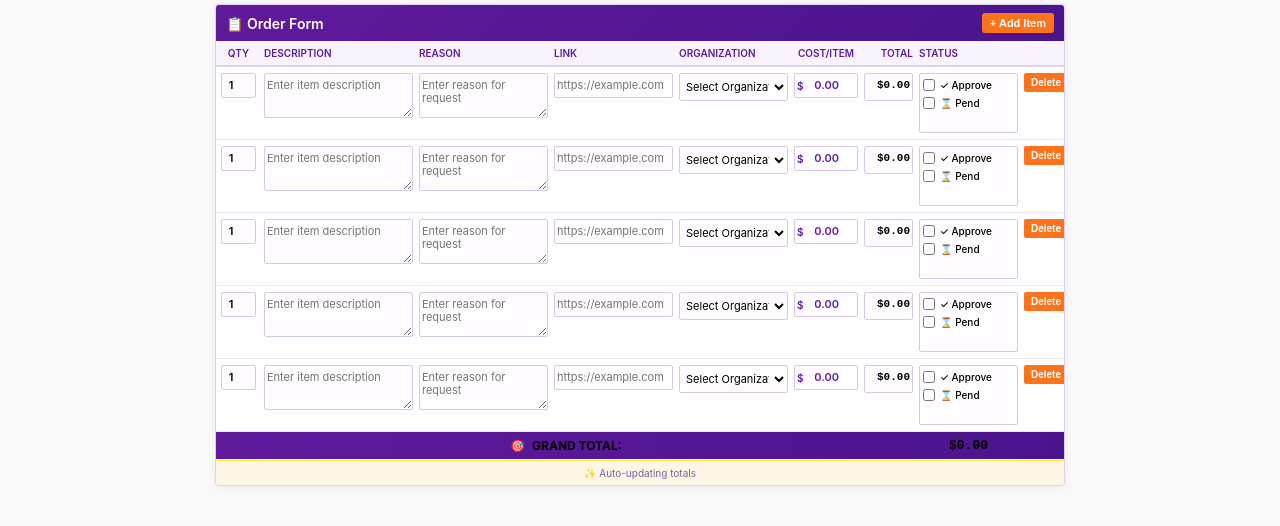
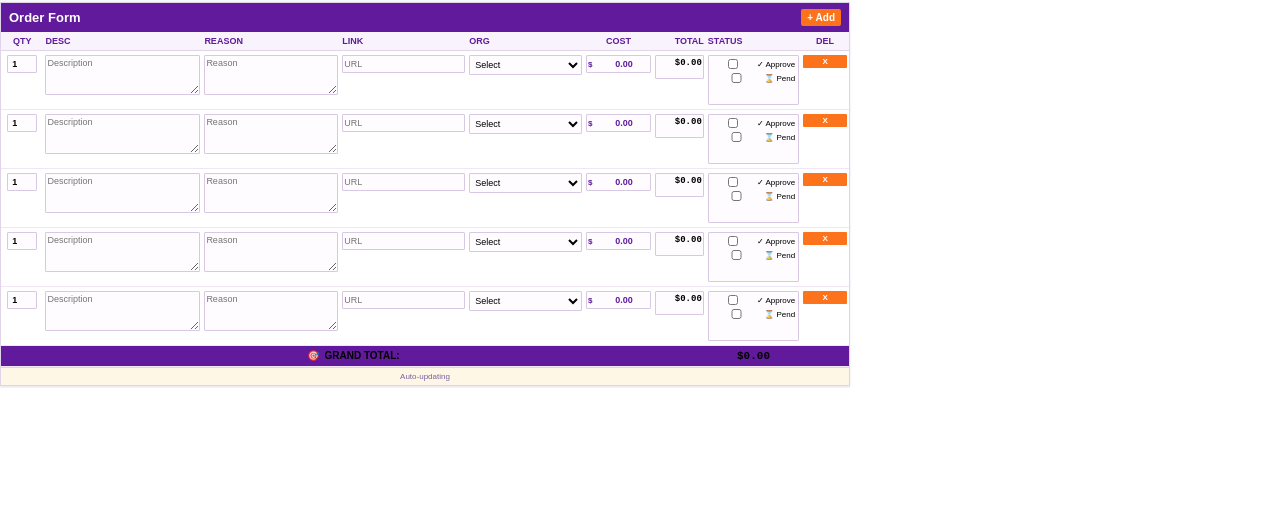
Before and after one commit to dvaughan111/Table, a plain HTML site: page index.html in a window 1280 px wide. Drawn offline with Linux system fonts and the light colour scheme.

Commit message:
Update index.html

```diff
--- a/index.html
+++ b/index.html
@@ -5,34 +5,35 @@
     <meta name="viewport" content="width=device-width, initial-scale=1.0">
     <title>Order Form</title>
     <style>
-        /* ZERO MARGIN STYLES - HUGS EDGES */
+        /* NUCLEAR OPTION - MAXIMUM COMPACT */
         * {
             box-sizing: border-box;
-            margin: 0;
-            padding: 0;
+            margin: 0 !important;
+            padding: 0 !important;
+            border-spacing: 0 !important;
         }
 
-        body {
-            margin: 0;
-            padding: 0;
-            background-color: #f9f9f9;
+        html, body {
+            margin: 0 !important;
+            padding: 0 !important;
+            width: 100% !important;
+            overflow-x: hidden !important;
         }
 
         .widget-container {
-            font-family: -apple-system, BlinkMacSystemFont, 'Segoe UI', Roboto, sans-serif;
-            padding: 4px 0; /* ZERO horizontal padding */
-            max-width: 850px;
-            margin: 0 auto;
+            font-family: Arial, sans-serif;
+            padding: 2px 0 !important;
+            width: 100% !important;
+            max-width: 850px !important;
             background-color: #f9f9f9;
         }
 
         .order-table-container {
             background: white;
-            border-radius: 4px;
-            box-shadow: 0 1px 6px rgba(96, 26, 155, 0.1);
+            box-shadow: 0 1px 3px rgba(96, 26, 155, 0.1);
             overflow: hidden;
             border: 1px solid #e0d4e9;
-            margin: 0; /* NO MARGIN */
+            width: 100% !important;
         }
 
         /* TABLE HEADER */
@@ -40,176 +41,163 @@
             display: flex;
             justify-content: space-between;
             align-items: center;
-            padding: 8px 10px;
-            background: linear-gradient(135deg, #601a9b 0%, #4a148c 100%);
+            padding: 6px 8px !important;
+            background: #601a9b;
             color: white;
         }
 
         .table-header h3 {
-            margin: 0;
+            margin: 0 !important;
             font-weight: 600;
-            font-size: 14px;
+            font-size: 13px;
         }
 
         .add-row-btn {
             background-color: #fc731c;
             color: white;
             border: none;
-            padding: 4px 8px;
-            border-radius: 3px;
+            padding: 3px 6px !important;
+            border-radius: 2px;
             cursor: pointer;
             font-weight: 600;
-            font-size: 11px;
-            transition: all 0.2s ease;
+            font-size: 10px;
         }
 
-        .add-row-btn:hover {
-            background-color: #e56418;
-        }
-
-        /* TABLE - NO MARGINS */
+        /* TABLE - EXTREMELY TIGHT */
         .table-wrapper {
             overflow-x: auto;
-            margin: 0; /* NO MARGIN */
+            width: 100% !important;
         }
 
         .order-table {
-            width: 100%;
-            border-collapse: collapse;
-            table-layout: fixed;
-            font-size: 11px;
+            width: 100% !important;
+            border-collapse: collapse !important;
+            table-layout: fixed !important;
+            font-size: 10px !important;
+            min-width: 800px !important;
         }
 
-        /* TABLE HEADERS - MINIMAL PADDING */
+        /* TABLE HEADERS - ULTRA COMPACT */
         .order-table th {
             background-color: #f8f3fc;
-            padding: 6px 3px; /* REDUCED HORIZONTAL PADDING */
+            padding: 4px 2px !important;
             text-align: left;
             font-weight: 600;
             color: #601a9b;
-            border-bottom: 2px solid #e0d4e9;
-            font-size: 10px;
+            border-bottom: 1px solid #e0d4e9;
+            font-size: 9px;
             text-transform: uppercase;
             white-space: nowrap;
             overflow: hidden;
-            text-overflow: ellipsis;
         }
 
-        /* TABLE CELLS - MINIMAL PADDING */
+        /* TABLE CELLS - ULTRA COMPACT */
         .order-table td {
-            padding: 6px 3px; /* REDUCED HORIZONTAL PADDING */
+            padding: 4px 2px !important;
             border-bottom: 1px solid #f0e6f6;
             vertical-align: top;
             color: #000000;
         }
 
-        /* ADJUSTED COLUMN WIDTHS - TOTAL COLUMN SIGNIFICANTLY REDUCED */
+        /* EXTREMELY NARROW COLUMNS - TOTAL: ~800px */
         .order-table th:nth-child(1), /* Qty */
         .order-table td:nth-child(1) {
-            width: 45px;
-            min-width: 45px;
-            max-width: 45px;
+            width: 40px !important;
+            min-width: 40px !important;
+            max-width: 40px !important;
             text-align: center;
         }
 
         .order-table th:nth-child(2), /* Description */
         .order-table td:nth-child(2) {
-            width: 155px; /* INCREASED */
-            min-width: 155px;
-            max-width: 155px;
+            width: 150px !important;
+            min-width: 150px !important;
+            max-width: 150px !important;
         }
 
         .order-table th:nth-child(3), /* Reason */
         .order-table td:nth-child(3) {
-            width: 135px; /* INCREASED */
-            min-width: 135px;
-            max-width: 135px;
+            width: 130px !important;
+            min-width: 130px !important;
+            max-width: 130px !important;
         }
 
         .order-table th:nth-child(4), /* Link */
         .order-table td:nth-child(4) {
-            width: 125px; /* INCREASED */
-            min-width: 125px;
-            max-width: 125px;
+            width: 120px !important;
+            min-width: 120px !important;
+            max-width: 120px !important;
         }
 
         .order-table th:nth-child(5), /* Organization */
         .order-table td:nth-child(5) {
-            width: 115px; /* INCREASED */
-            min-width: 115px;
-            max-width: 115px;
+            width: 110px !important;
+            min-width: 110px !important;
+            max-width: 110px !important;
         }
 
         .order-table th:nth-child(6), /* Cost */
         .order-table td:nth-child(6) {
-            width: 70px;
-            min-width: 70px;
-            max-width: 70px;
+            width: 65px !important;
+            min-width: 65px !important;
+            max-width: 65px !important;
             text-align: center;
         }
 
-        .order-table th:nth-child(7), /* Row Total - SIGNIFICANTLY REDUCED */
+        .order-table th:nth-child(7), /* Row Total - EXTREMELY NARROW */
         .order-table td:nth-child(7) {
-            width: 55px; /* REDUCED FROM 65px to 55px */
-            min-width: 55px;
-            max-width: 55px;
+            width: 50px !important;  /* SUPER NARROW */
+            min-width: 50px !important;
+            max-width: 50px !important;
             text-align: right;
         }
 
         .order-table th:nth-child(8), /* Status */
         .order-table td:nth-child(8) {
-            width: 105px; /* INCREASED for better visibility */
-            min-width: 105px;
-            max-width: 105px;
+            width: 90px !important;
+            min-width: 90px !important;
+            max-width: 90px !important;
             text-align: left;
         }
 
         .order-table th:nth-child(9), /* Delete */
         .order-table td:nth-child(9) {
-            width: 50px;
-            min-width: 50px;
-            max-width: 50px;
+            width: 45px !important;
+            min-width: 45px !important;
+            max-width: 45px !important;
             text-align: center;
         }
 
-        /* TOTAL WIDTH: 45+155+135+125+115+70+55+105+50 = 855px (slightly over but will work) */
+        /* TOTAL WIDTH: 40+150+130+120+110+65+50+90+45 = 800px */
 
-        /* INPUTS - MINIMAL PADDING */
+        /* INPUTS - EXTREMELY COMPACT */
         .order-table input,
         .order-table textarea,
         .order-table select {
-            width: 100%;
-            padding: 5px 2px; /* REDUCED HORIZONTAL PADDING */
+            width: 100% !important;
+            padding: 3px 1px !important;
             border: 1px solid #d8c8e4;
-            border-radius: 2px;
-            font-size: 11px;
+            border-radius: 1px;
+            font-size: 9px !important;
             color: #000000;
             background-color: #fefcff;
-            font-family: inherit;
-            line-height: 1.2;
-        }
-
-        .order-table input:focus,
-        .order-table textarea:focus,
-        .order-table select:focus {
-            outline: none;
-            border-color: #fc731c;
-            box-shadow: 0 0 0 1px rgba(252, 115, 28, 0.1);
-            background-color: white;
+            font-family: Arial, sans-serif;
+            line-height: 1.1;
+            margin: 0 !important;
         }
 
         /* QUANTITY INPUT */
         .order-table td:nth-child(1) input {
-            padding: 5px 1px; /* MINIMAL PADDING */
+            padding: 3px 0 !important;
             text-align: center;
-            font-size: 11px;
+            font-size: 9px;
             font-weight: 600;
-            max-width: 35px;
-            margin: 0 auto;
+            max-width: 30px;
+            margin: 0 auto !important;
             display: block;
         }
 
-        /* COST INPUT */
+        /* COST INPUT - TINY DOLLAR SIGN */
         .cost-input-wrapper {
             position: relative;
             width: 100%;
@@ -218,20 +206,20 @@
         .cost-input-wrapper::before {
             content: "$";
             position: absolute;
-            left: 3px; /* CLOSER TO EDGE */
+            left: 2px;
             top: 50%;
             transform: translateY(-50%);
             color: #601a9b;
             font-weight: 600;
             z-index: 1;
             pointer-events: none;
-            font-size: 10px;
+            font-size: 8px;
         }
 
         .order-table td:nth-child(6) input {
-            padding: 5px 3px 5px 12px; /* REDUCED LEFT PADDING */
+            padding: 3px 2px 3px 10px !important;
             text-align: right;
-            font-size: 11px;
+            font-size: 9px;
             font-weight: 600;
             width: 100%;
             color: #601a9b;
@@ -240,60 +228,58 @@
         /* TEXTAREAS */
         .order-table textarea {
             resize: vertical;
-            min-height: 45px;
-            line-height: 1.2;
-            font-size: 11px;
+            min-height: 40px;
+            line-height: 1.1;
+            font-size: 9px;
             color: #000000;
         }
 
-        /* ROW TOTAL - COMPACT, NORMAL FONT SIZE BUT NARROWER */
+        /* ROW TOTAL - EXTREMELY COMPACT */
         .row-total {
             font-weight: 600;
             color: #000000;
-            font-size: 11px; /* NORMAL SIZE */
-            padding: 5px 2px !important; /* MINIMAL PADDING */
+            font-size: 9px !important;
+            padding: 3px 1px !important;
             display: block;
             text-align: right;
             background-color: #fefcff;
             border: 1px solid #d8c8e4;
-            border-radius: 2px;
-            min-height: 28px;
-            line-height: 1.2;
+            border-radius: 1px;
+            min-height: 24px;
+            line-height: 1.1;
             font-family: 'Courier New', monospace;
             overflow: hidden;
-            text-overflow: ellipsis;
             white-space: nowrap;
         }
 
-        /* STATUS CHECKBOXES */
+        /* STATUS CHECKBOXES - COMPACT */
         .status-checkboxes {
             display: flex;
             flex-direction: column;
-            gap: 6px;
+            gap: 4px;
             align-items: flex-start;
-            padding: 5px 3px; /* REDUCED PADDING */
+            padding: 3px !important;
             background-color: #fefcff;
             border: 1px solid #d8c8e4;
-            border-radius: 2px;
-            min-height: 60px;
+            border-radius: 1px;
+            min-height: 50px;
         }
 
         .checkbox-group {
             display: flex;
             align-items: center;
-            gap: 5px;
-            font-size: 10px;
+            gap: 3px;
+            font-size: 8px;
             color: #000000;
             width: 100%;
         }
 
         .checkbox-group input[type="checkbox"] {
-            width: 12px;
-            height: 12px;
-            margin: 0;
+            width: 10px;
+            height: 10px;
+            margin: 0 !important;
             accent-color: #fc731c;
             cursor: pointer;
-            flex-shrink: 0;
         }
 
         .checkbox-group label {
@@ -308,92 +294,75 @@
             background-color: #fc731c;
             color: white;
             border: none;
-            padding: 4px 5px; /* REDUCED PADDING */
-            border-radius: 2px;
+            padding: 2px 4px !important;
+            border-radius: 1px;
             cursor: pointer;
-            font-size: 10px;
+            font-size: 8px;
             font-weight: 600;
-            transition: all 0.2s ease;
             width: 100%;
             white-space: nowrap;
         }
 
-        .delete-btn:hover {
-            background-color: #e56418;
-        }
-
-        .delete-btn:disabled {
-            background-color: #c4b1d6;
-            cursor: not-allowed;
-        }
-
-        /* GRAND TOTAL ROW */
+        /* GRAND TOTAL */
         .total-row {
-            background: linear-gradient(to right, #601a9b, #4a148c);
+            background: #601a9b;
             color: white;
             font-weight: 700;
         }
 
         .total-label {
             text-align: center;
-            padding: 6px 3px !important; /* REDUCED PADDING */
-            font-size: 12px;
+            padding: 4px 2px !important;
+            font-size: 10px;
             color: white;
             font-weight: 700;
         }
 
         .grand-total {
-            font-size: 13px;
+            font-size: 11px;
             color: white;
             font-weight: 700;
             text-align: center;
-            padding: 6px 3px !important; /* REDUCED PADDING */
+            padding: 4px 2px !important;
             font-family: 'Courier New', monospace;
         }
 
-        /* ICON IN GRAND TOTAL */
+        /* ICON */
         .total-icon {
             display: inline-block;
-            margin-right: 4px; /* REDUCED MARGIN */
-            font-size: 12px;
+            margin-right: 2px !important;
+            font-size: 10px;
         }
 
         /* TABLE FOOTER */
         .table-footer {
-            padding: 6px 10px;
+            padding: 4px 8px !important;
             background-color: #fef7e6;
             border-top: 1px solid #f4ee38;
             color: #7b5fa1;
-            font-size: 10px;
+            font-size: 8px;
             text-align: center;
         }
 
-        /* REMOVE HORIZONTAL SCROLL IF POSSIBLE */
-        @media (min-width: 860px) {
+        /* FORCE NO SCROLL ON DESKTOP */
+        @media (min-width: 810px) {
             .table-wrapper {
-                overflow-x: hidden;
+                overflow-x: hidden !important;
             }
         }
 
-        /* REMOVE BODY MARGIN IN IFRAME */
-        html, body {
-            margin: 0 !important;
-            padding: 0 !important;
-        }
-
-        /* FORCE NO EXTERNAL MARGINS */
-        .widget-container > * {
-            margin-left: 0 !important;
-            margin-right: 0 !important;
+        /* HIDE SCROLLBAR BUT KEEP FUNCTIONALITY */
+        .table-wrapper::-webkit-scrollbar {
+            display: none;
         }
     </style>
 </head>
-<body>
+<body style="margin:0!important;padding:0!important;">
     <div class="widget-container">
         <div class="order-table-container">
             <div class="table-header">
-                <h3>📋 Order Form</h3>
-                <button type="button" id="addRowBtn" class="add-row-btn">+ Add Item</button>
+                <h3>Order Form</h3>
+                <button type="button" id="addRowBtn" class="add-row-btn">+ Add</button>
             </div>
 
             <div class="table-wrapper">
@@ -401,19 +370,17 @@
                     <thead>
                         <tr>
                             <th>QTY</th>
-                            <th>DESCRIPTION</th>
+                            <th>DESC</th>
                             <th>REASON</th>
                             <th>LINK</th>
-                            <th>ORGANIZATION</th>
-                            <th>COST/ITEM</th>
+                            <th>ORG</th>
+                            <th>COST</th>
                             <th>TOTAL</th>
                             <th>STATUS</th>
-                            <th>&nbsp;</th>
+                            <th>DEL</th>
                         </tr>
                     </thead>
-                    <tbody id="tableBody">
-                        <!-- Rows will be generated here -->
-                    </tbody>
+                    <tbody id="tableBody"></tbody>
                     <tfoot>
                         <tr class="total-row">
                             <td colspan="7" class="total-label">
@@ -427,7 +394,7 @@
             </div>
 
             <div class="table-footer">
-                ✨ Auto-updating totals
+                Auto-updating
             </div>
         </div>
     </div>
@@ -436,13 +403,6 @@
         document.addEventListener('DOMContentLoaded', function() {
             initializeTable();
             document.getElementById('addRowBtn').addEventListener('click', addRow);
-
-            // Initialize auto-resize
-            setTimeout(() => {
-                document.querySelectorAll('.auto-resize').forEach(textarea => {
-                    autoResizeTextarea(textarea);
-                });
-            }, 100);
         });
 
         function initializeTable() {
@@ -458,98 +418,57 @@
 
         function addRow() {
             const tableBody = document.getElementById('tableBody');
-            const rowId = Date.now() + Math.random();
+            const rowId = Date.now();
 
             const row = document.createElement('tr');
             row.id = `row-${rowId}`;
             row.innerHTML = `
-                <td>
-                    <input type="number"
-                           min="1"
-                           value="1"
-                           class="quantity-input"
-                           data-row="${rowId}">
-                </td>
-                <td>
-                    <textarea class="description-input auto-resize"
-                              placeholder="Enter item description"
-                              data-row="${rowId}"></textarea>
-                </td>
-                <td>
-                    <textarea class="reason-input auto-resize"
-                              placeholder="Enter reason for request"
-                              data-row="${rowId}"></textarea>
-                </td>
-                <td>
-                    <input type="url"
-                           class="link-input"
-                           placeholder="https://example.com"
-                           data-row="${rowId}">
-                </td>
+                <td><input type="number" min="1" value="1" class="quantity-input" data-row="${rowId}"></td>
+                <td><textarea class="description-input" placeholder="Description" data-row="${rowId}" rows="2"></textarea></td>
+                <td><textarea class="reason-input" placeholder="Reason" data-row="${rowId}" rows="2"></textarea></td>
+                <td><input type="url" class="link-input" placeholder="URL" data-row="${rowId}"></td>
                 <td>
                     <select class="organization-select" data-row="${rowId}">
-                        <option value="">Select Organization</option>
-                        <option value="spark_home_health">Spark Home Health</option>
-                        <option value="spark_therapy">Spark Therapy</option>
+                        <option value="">Select</option>
+                        <option value="spark_home_health">Home Health</option>
+                        <option value="spark_therapy">Therapy</option>
                         <option value="both">Both</option>
                         <option value="other">Other</option>
                     </select>
                 </td>
                 <td>
                     <div class="cost-input-wrapper">
-                        <input type="number"
-                               step="0.01"
-                               min="0"
-                               value="0.00"
-                               class="cost-input"
-                               data-row="${rowId}">
+                        <input type="number" step="0.01" min="0" value="0.00" class="cost-input" data-row="${rowId}">
                     </div>
                 </td>
-                <td>
-                    <div class="row-total" id="row-total-${rowId}">$0.00</div>
-                </td>
+                <td><div class="row-total" id="row-total-${rowId}">$0.00</div></td>
                 <td>
                     <div class="status-checkboxes">
                         <div class="checkbox-group">
-                            <input type="checkbox"
-                                   id="approve-${rowId}"
-                                   class="status-approve"
-                                   data-row="${rowId}"
-                                   onchange="updateStatus('${rowId}', 'approve', this.checked)">
+                            <input type="checkbox" id="approve-${rowId}" class="status-approve" data-row="${rowId}" onchange="updateStatus('${rowId}', 'approve', this.checked)">
                             <label for="approve-${rowId}">✓ Approve</label>
                         </div>
                         <div class="checkbox-group">
-                            <input type="checkbox"
-                                   id="pend-${rowId}"
-                                   class="status-pend"
-                                   data-row="${rowId}"
-                                   onchange="updateStatus('${rowId}', 'pend', this.checked)">
+                            <input type="checkbox" id="pend-${rowId}" class="status-pend" data-row="${rowId}" onchange="updateStatus('${rowId}', 'pend', this.checked)">
                             <label for="pend-${rowId}">⌛ Pend</label>
                         </div>
                     </div>
                 </td>
-                <td>
-                    <button type="button"
-                            class="delete-btn"
-                            onclick="deleteRow('${rowId}')"
-                            ${document.querySelectorAll('#tableBody tr').length <= 1 ? 'disabled' : ''}>
-                        Delete
-                    </button>
-                </td>
+                <td><button type="button" class="delete-btn" onclick="deleteRow('${rowId}')" ${document.querySelectorAll('#tableBody tr').length <= 1 ? 'disabled' : ''}>X</button></td>
             `;
 
             tableBody.appendChild(row);
 
-            // Auto-resize textareas
-            const textareas = row.querySelectorAll('.auto-resize');
+            // Auto-resize
+            const textareas = row.querySelectorAll('textarea');
             textareas.forEach(textarea => {
                 textarea.addEventListener('input', function() {
-                    autoResizeTextarea(this);
+                    this.style.height = 'auto';
+                    this.style.height = (this.scrollHeight) + 'px';
                 });
-                setTimeout(() => autoResizeTextarea(textarea), 10);
             });
 
-            // Add calculation listeners
+            // Calculations
             const inputs = row.querySelectorAll('.quantity-input, .cost-input');
             inputs.forEach(input => {
                 const updateHandler = () => {
@@ -562,13 +481,6 @@
 
             updateRowTotal(rowId);
             updateGrandTotal();
-
-            // Enable delete buttons if multiple rows
-            if (document.querySelectorAll('#tableBody tr').length > 1) {
-                document.querySelectorAll('.delete-btn').forEach(btn => {
-                    btn.disabled = false;
-                });
-            }
         }
 
         window.deleteRow = function(rowId) {
@@ -576,10 +488,6 @@
             if (row && document.querySelectorAll('#tableBody tr').length > 1) {
                 row.remove();
                 updateGrandTotal();
-
-                if (document.querySelectorAll('#tableBody tr').length === 1) {
-                    document.querySelector('.delete-btn').disabled = true;
-                }
             }
         };
 
@@ -594,7 +502,7 @@
             const costPerItem = parseFloat(costInput.value) || 0;
             const rowTotal = quantity * costPerItem;
 
-            rowTotalElement.textContent = formatCurrency(rowTotal);
+            rowTotalElement.textContent = '$' + rowTotal.toFixed(2);
         }
 
         function updateGrandTotal() {
@@ -607,21 +515,7 @@
                 grandTotal += value;
             });
 
-            document.getElementById('grandTotal').textContent = formatCurrency(grandTotal);
-        }
-
-        function formatCurrency(amount) {
-            // Compact format that fits in 55px
-            if (amount >= 1000) {
-                return '$' + amount.toFixed(2).replace(/\B(?=(\d{3})+(?!\d))/g, ",");
-            } else {
-                return '$' + amount.toFixed(2);
-            }
-        }
-
-        window.autoResizeTextarea = function(textarea) {
-            textarea.style.height = 'auto';
-            textarea.style.height = Math.min(textarea.scrollHeight, 100) + 'px';
+            document.getElementById('grandTotal').textContent = '$' + grandTotal.toFixed(2);
         }
 
         window.updateStatus = function(rowId, statusType, isChecked) {
```
